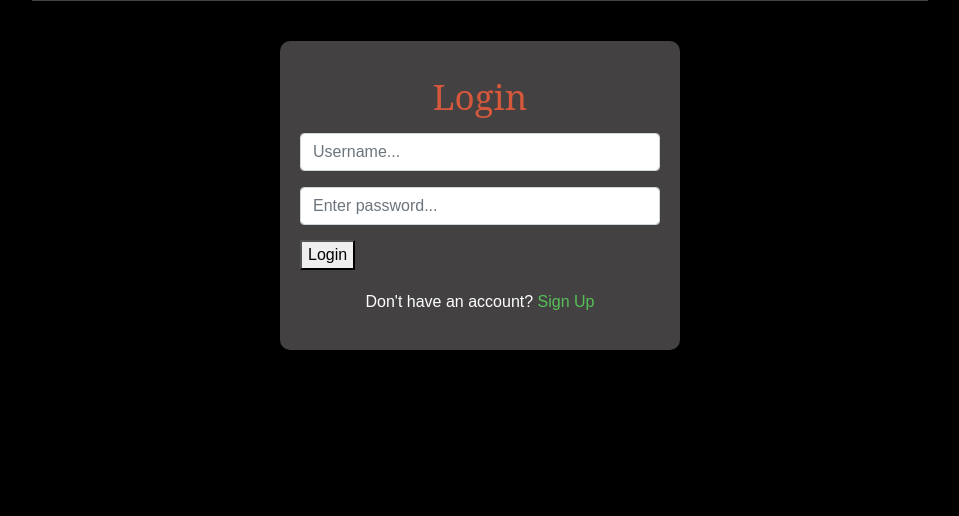
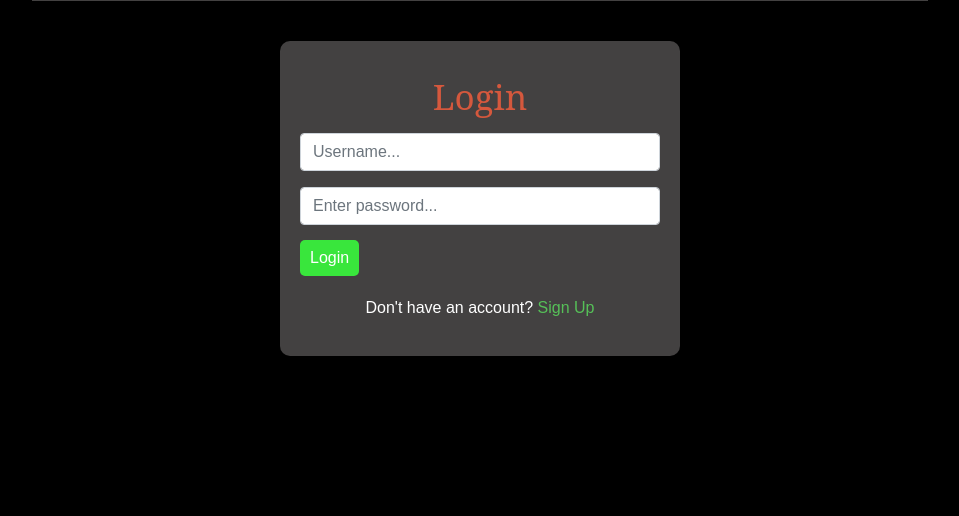
Before and after one commit to Aditya285-S/Marvel-verse-web-appilication, a Django app: page /login/ in a window 1280 px wide. Shown: the part 287-803 px from the top of the page, without its empty margins (160-1119 px from the left). Before the commit the page ends 637 px from the top, so only its background shows below. Run offline with Django 4.2, Linux system fonts and the light colour scheme; parts of the project's set-up code (start-up, migrations or seed data) failed here and were passed over; some libraries are stand-ins or nearby versions.

Commit message:
Update login.html

```diff
--- a/marvel/templates/login.html
+++ b/marvel/templates/login.html
@@ -41,7 +41,8 @@
                 <input type="password" id="password" name="password" class="form-control" placeholder="Enter password..." required>
             </div>
         </div>
-        <button type="submit" class="Login-button">Login</button>
+        <button type="submit" class="login-btn">Login</button>
+
     </form>
     <p class="login-footer">Don't have an account? <a href="{% url 'sign-up' %}">Sign Up</a></p>
 </div>
```
